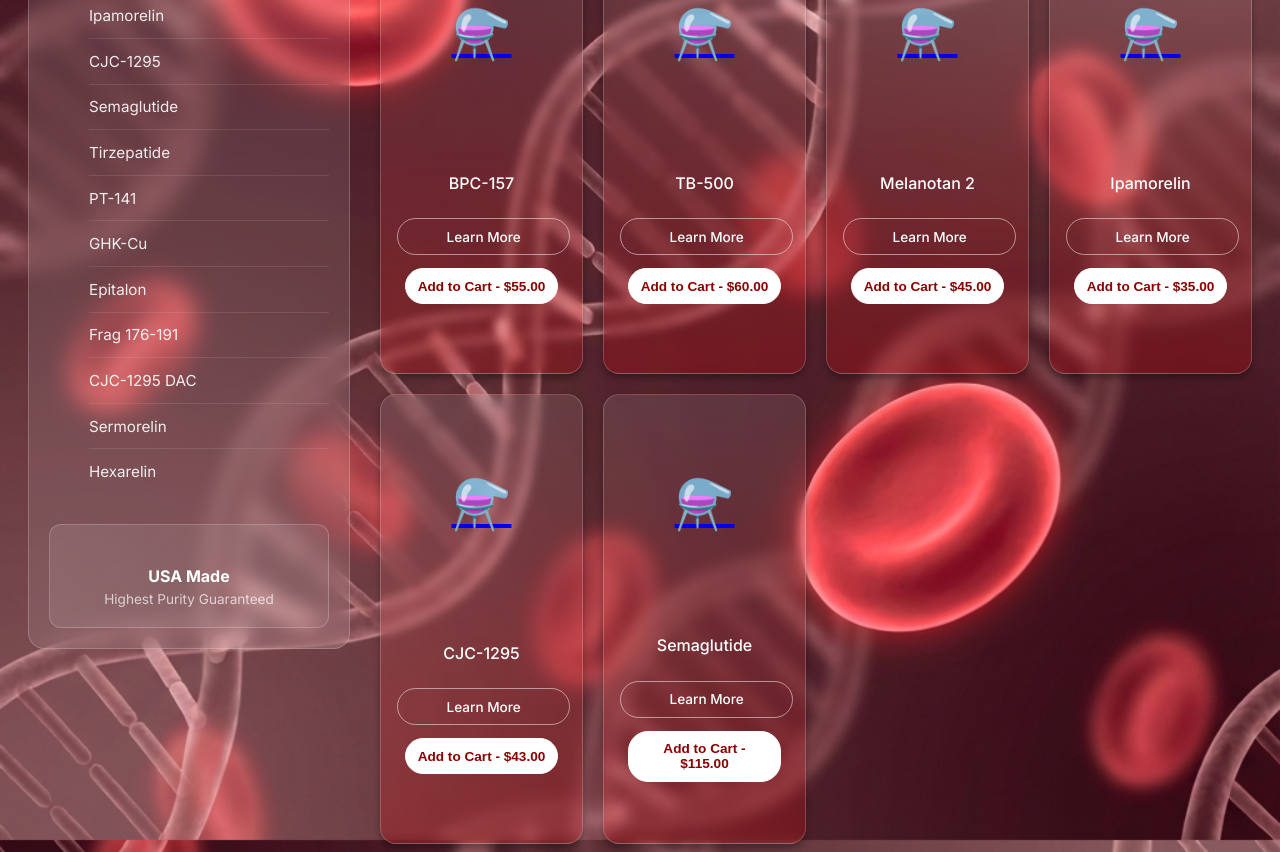
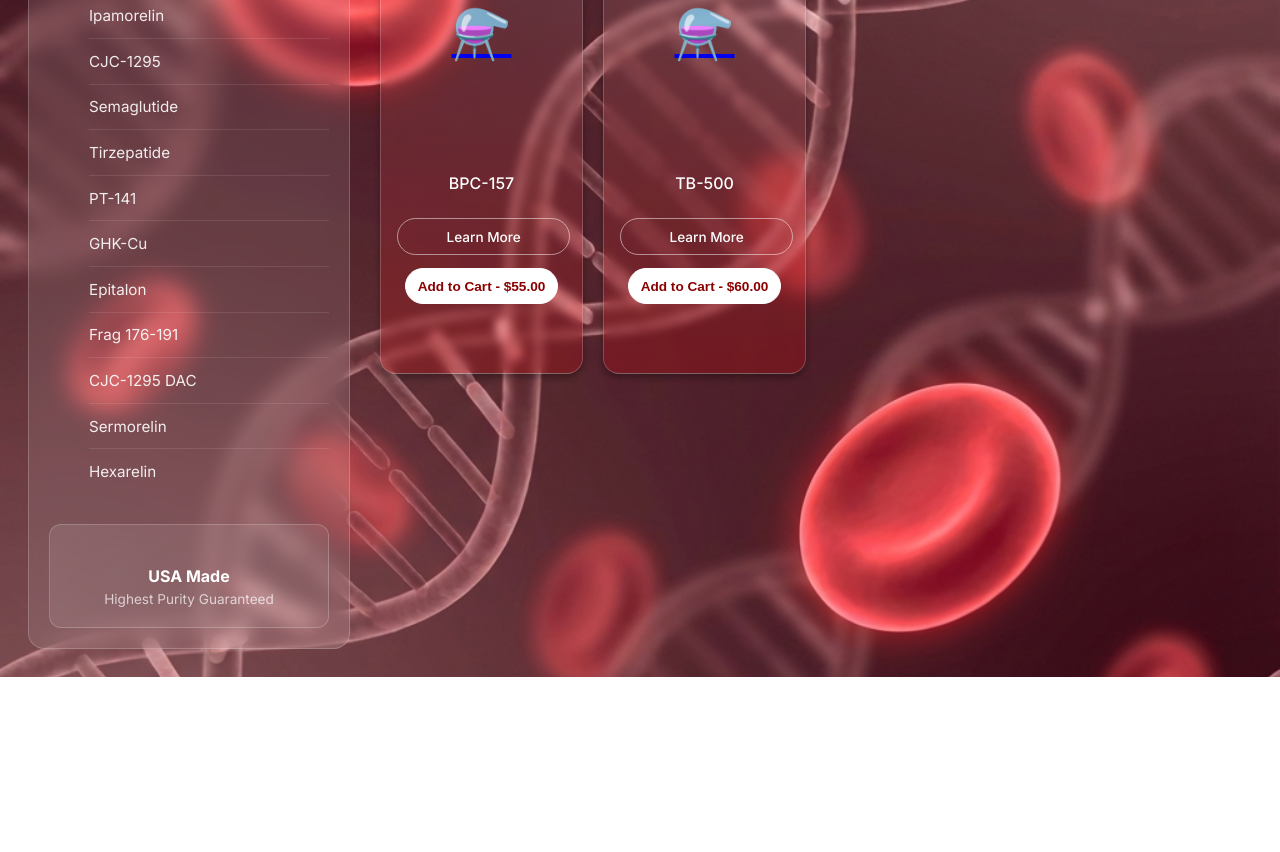
Before and after one commit to mubeenamin/peptide, a Next.js app: page /shop in a window 1280 px wide. Shown: the part 440-1292 px from the top of the page. After the commit the page ends 1117 px from the top, so only its background shows below. Built offline with nearby package versions, Linux system fonts and the light colour scheme; no server answers.

Commit message:
updated for productions

```diff
--- a/next.config.mjs
+++ b/next.config.mjs
@@ -1,6 +1,13 @@
 /** @type {import('next').NextConfig} */
 const nextConfig = {
-  /* config options here */
+  async rewrites() {
+    return [
+      {
+        source: '/api/:path*',
+        destination: 'http://127.0.0.1:8000/:path*',
+      },
+    ];
+  },
 };
 
 export default nextConfig;
--- a/src/app/(shop)/shop/page.tsx
+++ b/src/app/(shop)/shop/page.tsx
@@ -4,24 +4,26 @@ import { Product } from '@/types';
 
 export const dynamic = 'force-dynamic';
 
-const API_URL = process.env.NEXT_PUBLIC_API_URL || 'http://localhost:8000';
+async function getProducts(): Promise<Product[] | null> {
+    const baseUrl = process.env.NEXT_PUBLIC_API_URL;
 
-async function getProducts(): Promise<Product[] | null> {
-    try {
-        const res = await fetch(`${API_URL}/products`, { cache: 'no-store' });
-        if (!res.ok) {
-            // Fallback or throw
-            console.warn("Backend not reachable or returned error");
+    if (typeof window === 'undefined') {
+        if (!baseUrl) {
             return null;
         }
+    }
+
+    const finalUrl = baseUrl ? `${baseUrl}/products` : '/api/products';
+
+    try {
+        const res = await fetch(finalUrl, { cache: 'no-store' });
+        if (!res.ok) return null;
         return res.json();
     } catch (error) {
-        console.error("API Fetch Error:", error);
         return null;
     }
 }
 
-// Fallback data if backend is not running yet
 const MOCK_PRODUCTS: Product[] = [
     {
         "id": 1,
@@ -40,46 +42,10 @@ const MOCK_PRODUCTS: Product[] = [
         "description": "TB-500 is a synthetic fraction of thymosin beta-4.",
         "image_url": "/placeholder.jpg",
         "category": "Peptides"
-    },
-    {
-        "id": 3,
-        "name": "Melanotan 2",
-        "price": 45.00,
-        "size": "10mg",
-        "description": "Melanotan II is a synthetic analogue.",
-        "image_url": "/placeholder.jpg",
-        "category": "Peptides"
-    },
-    {
-        "id": 4,
-        "name": "Ipamorelin",
-        "price": 35.00,
-        "size": "2mg",
-        "description": "Ipamorelin is a growth hormone secretagogue.",
-        "image_url": "/placeholder.jpg",
-        "category": "Peptides"
-    },
-    {
-        "id": 5,
-        "name": "CJC-1295",
-        "price": 43.00,
-        "size": "2mg",
-        "description": "CJC-1295 No DAC.",
-        "image_url": "/placeholder.jpg",
-        "category": "Peptides"
-    },
-    {
-        "id": 6,
-        "name": "Semaglutide",
-        "price": 115.00,
-        "size": "3mg",
-        "description": "GLP-1 Agonist.",
-        "image_url": "/placeholder.jpg",
-        "category": "Peptides"
     }
 ];
 
-export default async function ShopHome() {
+export default async function ShopPage() {
     let products = await getProducts();
 
     if (!products) {
@@ -93,9 +59,6 @@ export default async function ShopHome() {
                     <h1 className={styles.title}>All Peptides</h1>
                     <p className={styles.subtitle}>Highest Purity US-Made Research Peptides</p>
                 </div>
-                <div>
-                    {/* Dropdown for sort could go here */}
-                </div>
             </div>
             <div className={styles.grid}>
                 {products.map((p) => (
--- a/src/app/dashboard/page.tsx
+++ b/src/app/dashboard/page.tsx
@@ -60,7 +60,7 @@ export default function DashboardPage() {
                 data.append('image', imageFile);
             }
 
-            const res = await fetch(`${process.env.NEXT_PUBLIC_API_URL || 'http://localhost:8000'}/products`, {
+            const res = await fetch('/api/products', {
                 method: 'POST',
                 body: data,
             });
--- a/src/app/login/page.tsx
+++ b/src/app/login/page.tsx
@@ -15,7 +15,7 @@ export default function LoginPage() {
         setError('');
 
         try {
-            const res = await fetch(`${process.env.NEXT_PUBLIC_API_URL || 'http://localhost:8000'}/login`, {
+            const res = await fetch('/api/login', {
                 method: 'POST',
                 headers: { 'Content-Type': 'application/json' },
                 body: JSON.stringify({ email, password })
--- a/src/app/product/[id]/page.tsx
+++ b/src/app/product/[id]/page.tsx
@@ -64,7 +64,7 @@ export default function ProductPage() {
         };
 
         setLoading(true);
-        fetch(`${process.env.NEXT_PUBLIC_API_URL || 'http://localhost:8000'}/products`)
+        fetch('/api/products')
             .then(res => {
                 if (!res.ok) throw new Error('Backend not reachable');
                 return res.json();
```
Also changed, not shown: src/app/page.tsx (+13 -5 lines), vercel.json (added), 1 other file (tests, documents, lock files or other folders).
